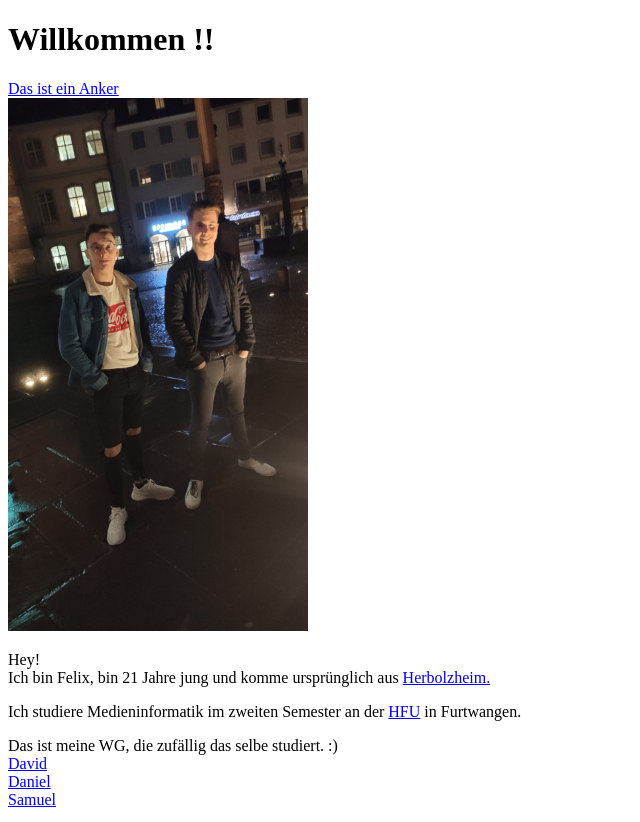
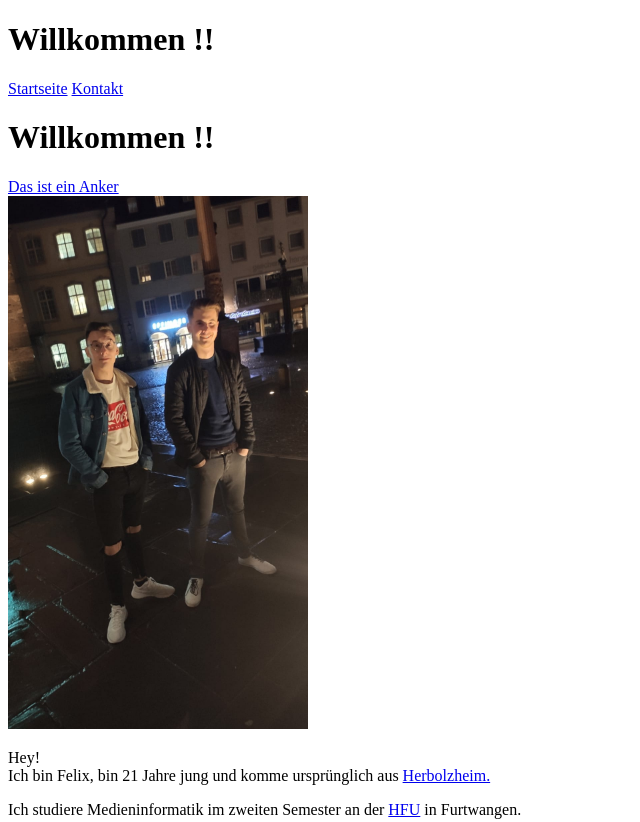
Before and after one commit to FelixIltgen/GIS_2020, a plain HTML site: page Aufgabe_02/about_me.html in a window 1280 px wide. Shown: the top 822 px of the page, without its empty margins (0-640 px from the left). Drawn offline with Linux system fonts and the light colour scheme; files whose address does not match are found by name.

Commit message:
Aktualisierung 1

```diff
--- a/Aufgabe_02/about_me.html
+++ b/Aufgabe_02/about_me.html
@@ -5,6 +5,12 @@
     <title>Das bin Ich !</title>
 </head>
 <body>
+    <header>
+        <h1>Willkommen !!</h1>
+        <a href="https://felixiltgen.github.io/GIS_2020/Aufgabe_02/portfolio.html">Startseite</a>
+        <a href="https://felixiltgen.github.io/GIS_2020/Aufgabe_02/contact.html">Kontakt</a>
+
+    </header>
     <h1>Willkommen !!</h1>
     <a href="#1">Das ist ein Anker</a><br>
 
```
Also changed, not shown: Aufgabe_02/contact.html (+7 -0 lines), Aufgabe_02/portfolio.html (+2 -1 lines).
